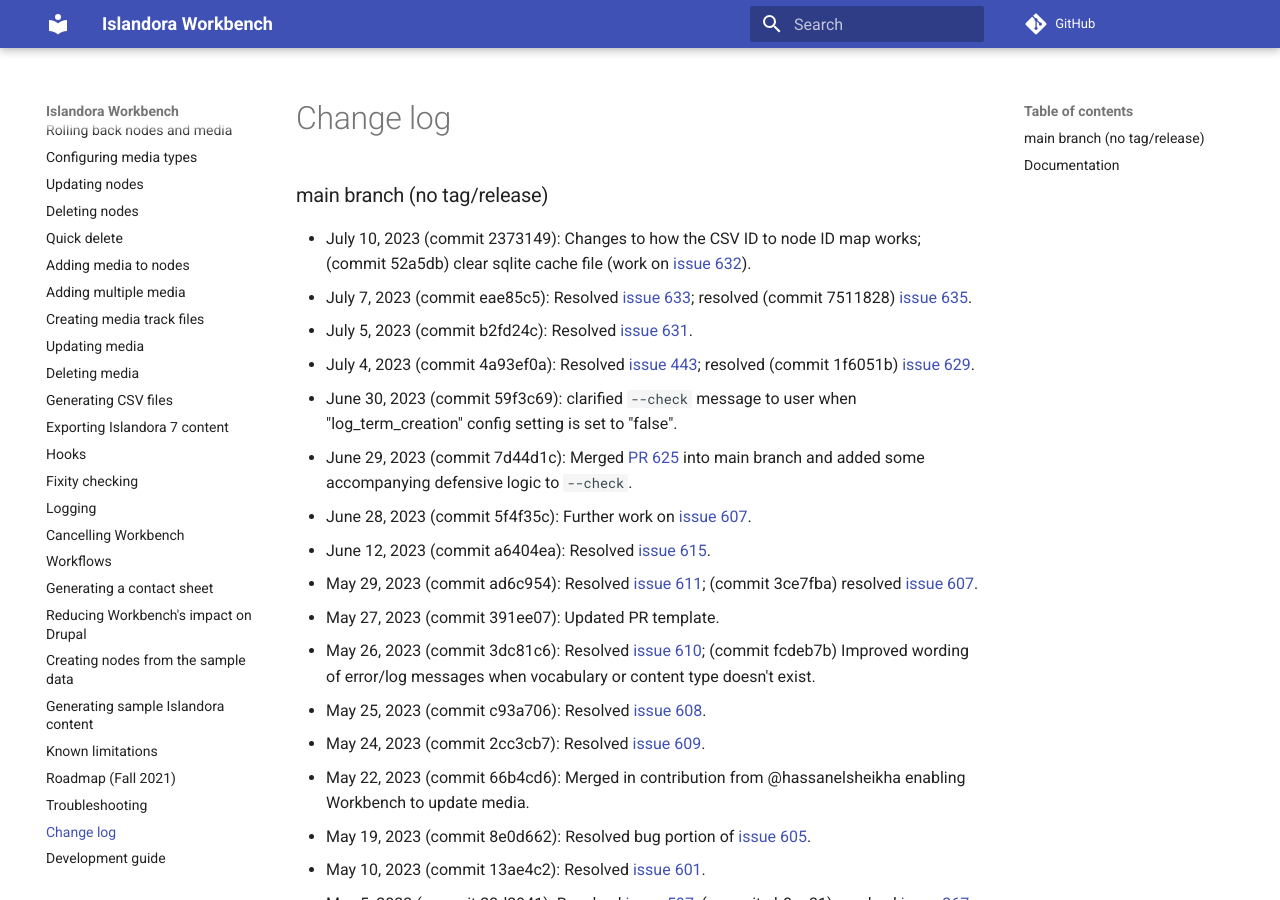
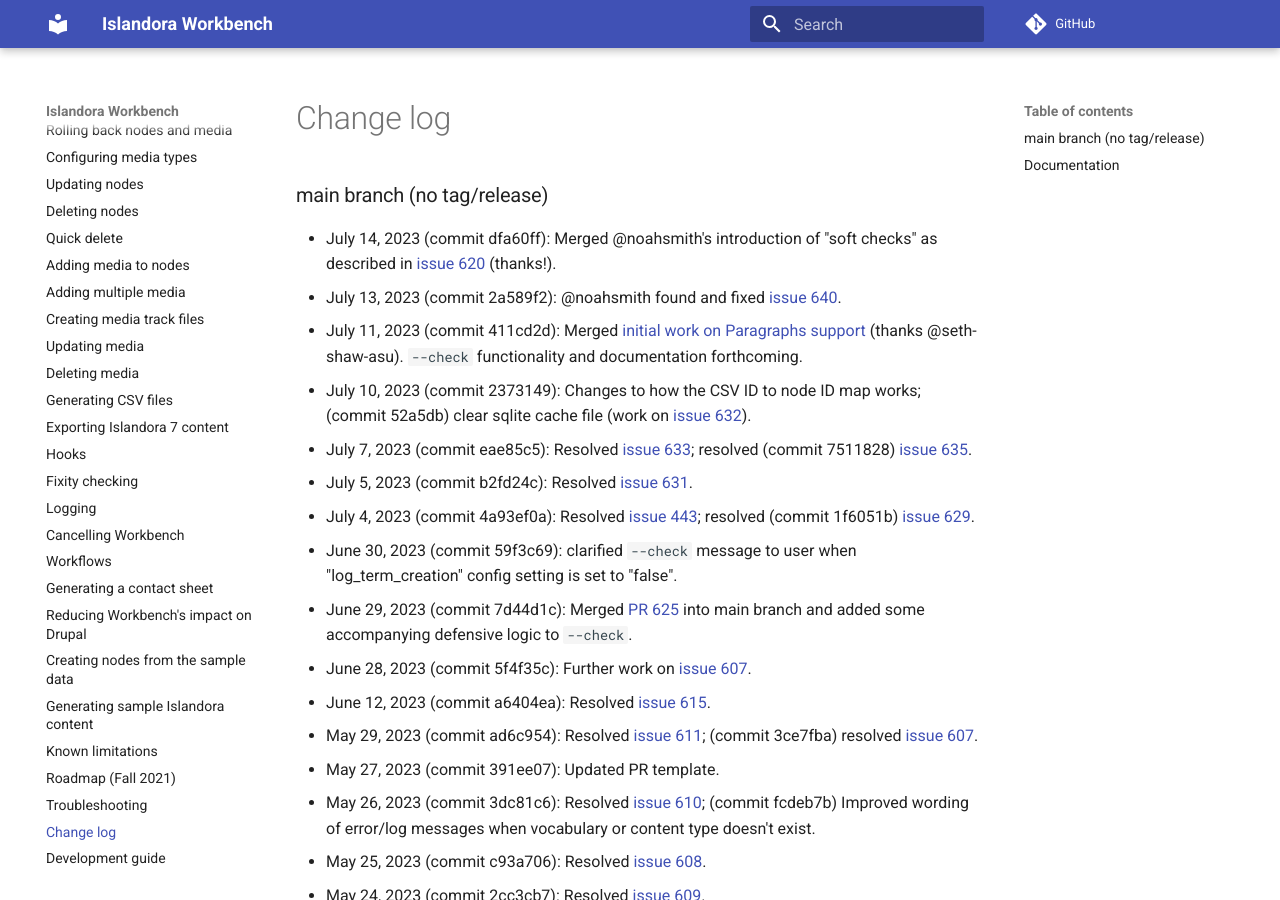
Before and after one commit to mjordan/islandora_workbench_docs, an MkDocs documentation site: the page built from docs/changelog.md, in a window 1280 px wide and 900 px high. Built offline with MkDocs 1.6.1 and Material for MkDocs 9.7.7, drawn with Linux system fonts in a browser that asks for light colours; comment, search, counter and statistics services are not loaded; some of the changed text lies outside the part shown.

Commit message:
Multiple updates.

```diff
--- a/docs/changelog.md
+++ b/docs/changelog.md
@@ -1,5 +1,8 @@
 ### main branch (no tag/release)
 
+* July 14, 2023 (commit dfa60ff): Merged @noahsmith's introduction of "soft checks" as described in [issue 620](https://github.com/mjordan/islandora_workbench/issues/620) (thanks!).
+* July 13, 2023 (commit 2a589f2): @noahsmith found and fixed [issue 640](https://github.com/mjordan/islandora_workbench/issues/640).
+* July 11, 2023 (commit 411cd2d): Merged [initial work on Paragraphs support](https://github.com/mjordan/islandora_workbench/pull/619) (thanks @seth-shaw-asu). `--check` functionality and documentation forthcoming.
 * July 10, 2023 (commit 2373149): Changes to how the CSV ID to node ID map works; (commit 52a5db) clear sqlite cache file (work on [issue 632](https://github.com/mjordan/islandora_workbench/issues/633)).
 * July 7, 2023 (commit eae85c5): Resolved [issue 633](https://github.com/mjordan/islandora_workbench/issues/633); resolved (commit 7511828) [issue 635](https://github.com/mjordan/islandora_workbench/issues/635).
 * July 5, 2023 (commit b2fd24c): Resolved [issue 631](https://github.com/mjordan/islandora_workbench/issues/631).
@@ -72,6 +75,7 @@
 
 ### Documentation
 
+* July 18, 2023: Updates to the `published` entry in the "[Base fields](/islandora_workbench_docs/fields/#base-fields)" documentation; added entry for `perform_soft_checks` to "[Configuration](/islandora_workbench_docs/configuration/#miscellaneous-settings)" docs (note: this new setting replaces `strict_check`).
 * July 10, 2023: Updates to "[Creating paged, compound, and collection content]([/islandora_workbench_docs/paged_and_compound/])" to reflect changes in the CSV ID to node ID map, specifically the new `ignore_existing_parent_ids` config setting.
 * June 30, 2023: Corrected entry in "[Configuration docs](/islandora_workbench_docs/configuration/)" for the `strict_check` setting.
 * June 28, 2023: Updated "[Configuration docs](/islandora_workbench_docs/configuration/#paged-and-compound-content-settings)" and "[Using a secondary task](/islandora_workbench_docs/paged_and_compound/#using-a-secondary-task)" to include new `query_csv_id_to_node_id_map_for_parents` configuration setting. Also added a note to the "id" reserved column entry in the "[Field data docs](/islandora_workbench_docs/fields/#reserved-csv-columns)" about importance of using unique ID values.
```
Also changed, not shown: docs/configuration.md (+2 -1 lines), docs/fields.md (+1 -1 lines).
